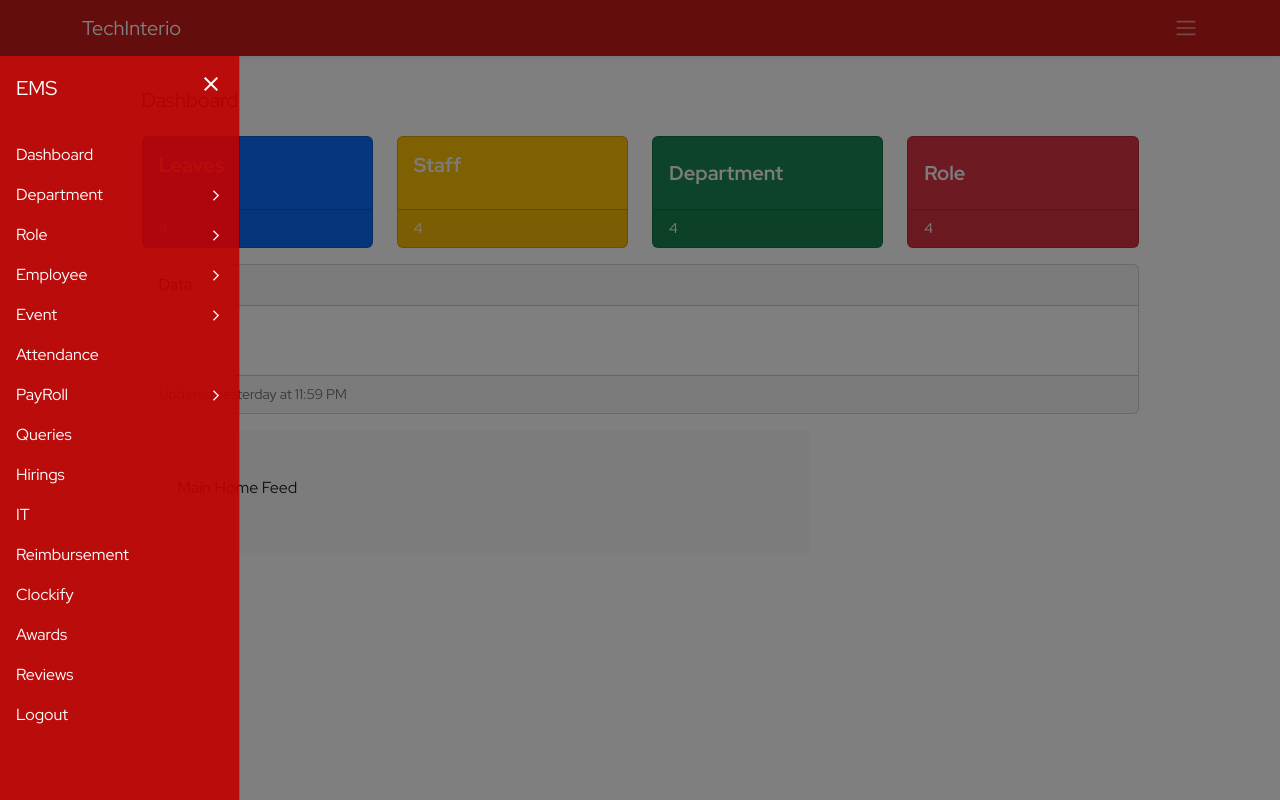
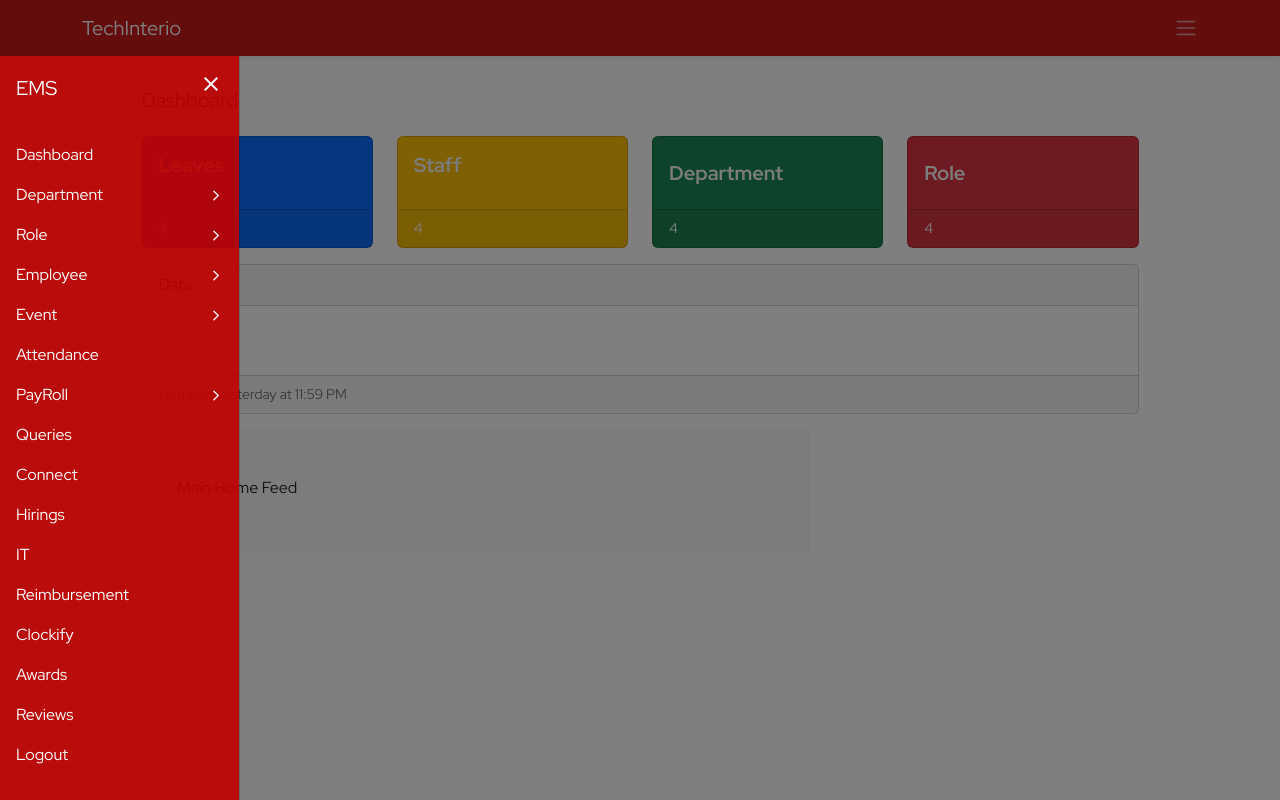
Before and after one commit to sunilyadav97/hrms, a Django app: page /ems/ in a window 1280 px wide, after a click that opens the changed part. Run offline with Django 4.2, Linux system fonts and the light colour scheme; a user stored in the database is signed in; data comes from the database, SQL or seed files in the repository.

Commit message:
created connect template

```diff
--- a/ems/templates/ems/base.html
+++ b/ems/templates/ems/base.html
@@ -149,6 +149,7 @@
                     </li>
                 </div>
                 <li class="nav-item"><a class="nav-link" href="{% url 'ems:all-queries' %}">Queries</a></li>
+                <li class="nav-item"><a class="nav-link" href="{% url 'ems:connect' %}">Connect</a></li>
                 <li class="nav-item"><a class="nav-link" href="#">Hirings</a></li>
                 <li class="nav-item"><a class="nav-link" href="#">IT</a></li>
                 <li class="nav-item"><a class="nav-link" href="#">Reimbursement</a></li>
--- a/ems/urls.py
+++ b/ems/urls.py
@@ -34,6 +34,6 @@ urlpatterns=[
     path('query/<id>/',queryDetail,name='query-detail'),
     path('all-queries',quriesManger,name='all-queries'),
     path('add-comment',addComment,name='add-comment'),
-    path('attendance-filter',filterAttendance,name='attendance-filter'),
-
+    path('attendance-filter/',filterAttendance,name='attendance-filter'),
+    path('connect',connect,name='connect'),
 ]
--- a/ems/views.py
+++ b/ems/views.py
@@ -1045,3 +1045,12 @@ def addComment(request):
         print('Add Comment Exception : ',e)
 
     return HttpResponse('Go back to home')
+
+@login_required()
+def connect(request):
+    context={}
+    try:
+        pass
+    except Exception as e:
+        print('Connect Exception : ',e)
+    return render(request,'ems/connect.html',context)
```
Also changed, not shown: ems/templates/ems/connect.html (added, +19 -0 lines).
